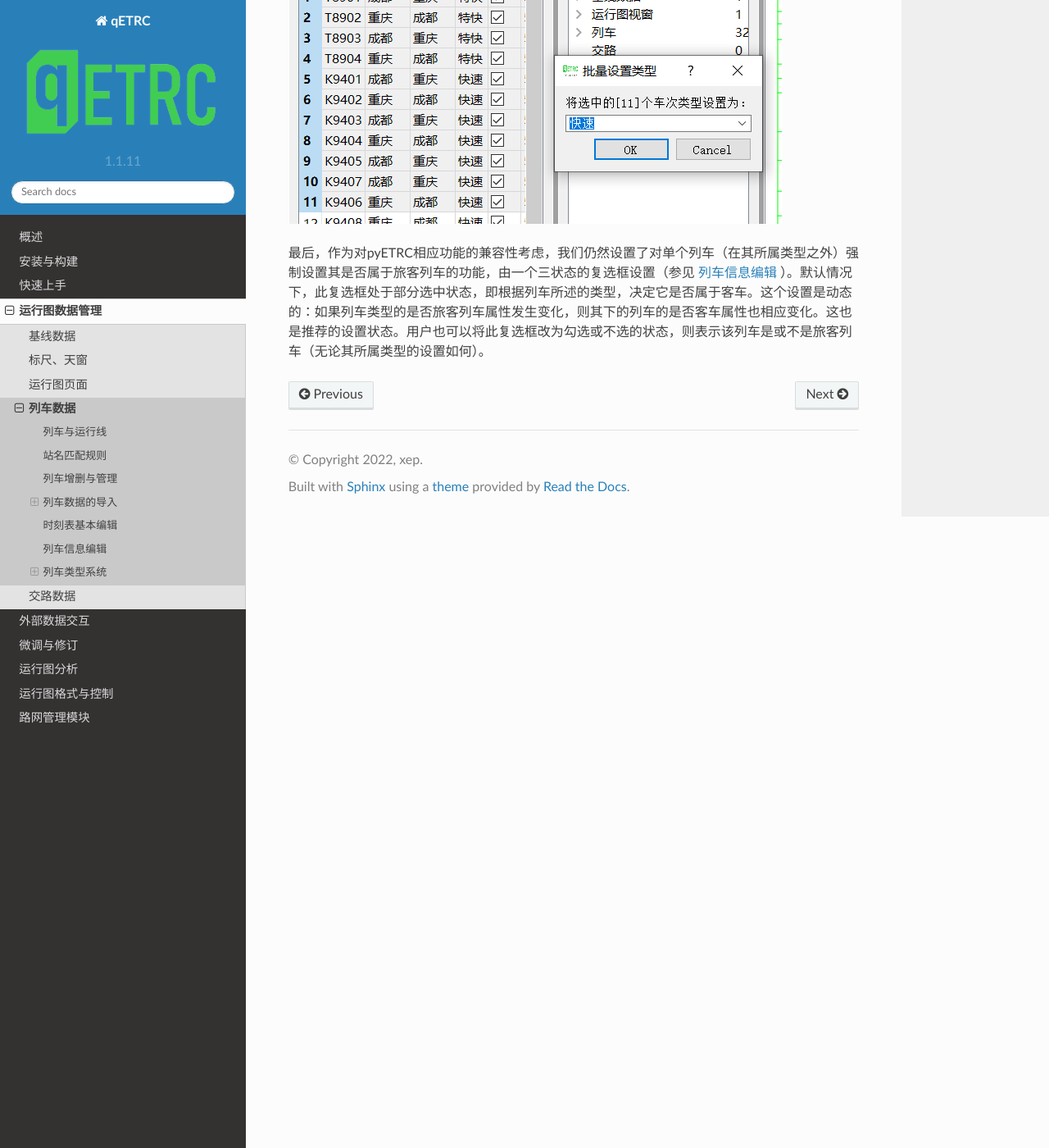
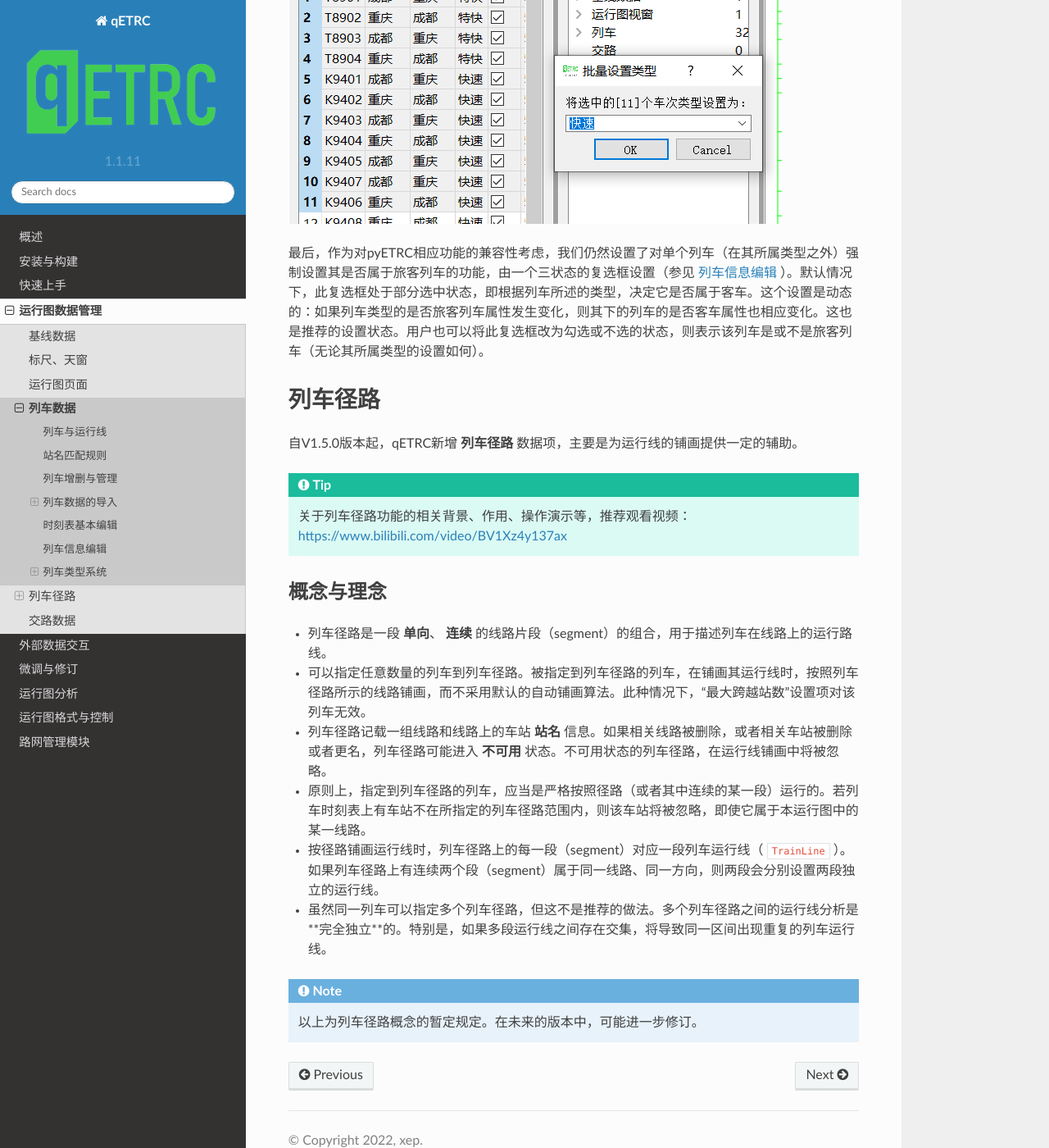
Before and after one commit to CDK6182CHR/qETRC_RTD, a Sphinx documentation site: the page built from docs/source/data/train.rst, in a window 1280 px wide and 1400 px high, scrolled down 15320 px. Shown: the whole window at 82% size. Built offline with Sphinx 7.4.7 and the Read the Docs theme 2.0.0, drawn with Linux system fonts in a browser that asks for light colours.

Commit message:
2024.02.15  add train path concept

```diff
--- a/docs/source/data/train.rst
+++ b/docs/source/data/train.rst
@@ -343,3 +343,29 @@ qETRC提供了 :guilabel:`列车编辑` 和 :guilabel:`时刻表编辑` 两种
     :alt: 批量分类
 
 最后，作为对pyETRC相应功能的兼容性考虑，我们仍然设置了对单个列车（在其所属类型之外）强制设置其是否属于旅客列车的功能，由一个三状态的复选框设置（参见 :ref:`sec-train-info` ）。默认情况下，此复选框处于部分选中状态，即根据列车所述的类型，决定它是否属于客车。这个设置是动态的：如果列车类型的是否旅客列车属性发生变化，则其下的列车的是否客车属性也相应变化。这也是推荐的设置状态。用户也可以将此复选框改为勾选或不选的状态，则表示该列车是或不是旅客列车（无论其所属类型的设置如何）。
+
+
+.. _sec_train_path:
+
+列车径路
+----------
+
+自V1.5.0版本起，qETRC新增 **列车径路** 数据项，主要是为运行线的铺画提供一定的辅助。
+
+.. tip::
+    关于列车径路功能的相关背景、作用、操作演示等，推荐观看视频：https://www.bilibili.com/video/BV1Xz4y137ax
+
+
+概念与理念
+~~~~~~~~~~
+
+- 列车径路是一段 **单向**、 **连续** 的线路片段（segment）的组合，用于描述列车在线路上的运行路线。
+- 可以指定任意数量的列车到列车径路。被指定到列车径路的列车，在铺画其运行线时，按照列车径路所示的线路铺画，而不采用默认的自动铺画算法。此种情况下，“最大跨越站数”设置项对该列车无效。
+- 列车径路记载一组线路和线路上的车站 **站名** 信息。如果相关线路被删除，或者相关车站被删除或者更名，列车径路可能进入 **不可用** 状态。不可用状态的列车径路，在运行线铺画中将被忽略。
+- 原则上，指定到列车径路的列车，应当是严格按照径路（或者其中连续的某一段）运行的。若列车时刻表上有车站不在所指定的列车径路范围内，则该车站将被忽略，即使它属于本运行图中的某一线路。
+- 按径路铺画运行线时，列车径路上的每一段（segment）对应一段列车运行线（ ``TrainLine`` ）。如果列车径路上有连续两个段（segment）属于同一线路、同一方向，则两段会分别设置两段独立的运行线。
+- 虽然同一列车可以指定多个列车径路，但这不是推荐的做法。多个列车径路之间的运行线分析是**完全独立**的。特别是，如果多段运行线之间存在交集，将导致同一区间出现重复的列车运行线。
+
+
+.. note::
+    以上为列车径路概念的暂定规定。在未来的版本中，可能进一步修订。
```
Also changed, not shown: docs/source/analysis/rail.rst (+16 -3 lines), docs/source/_static/img/analysis/rail-topo.png (added).
